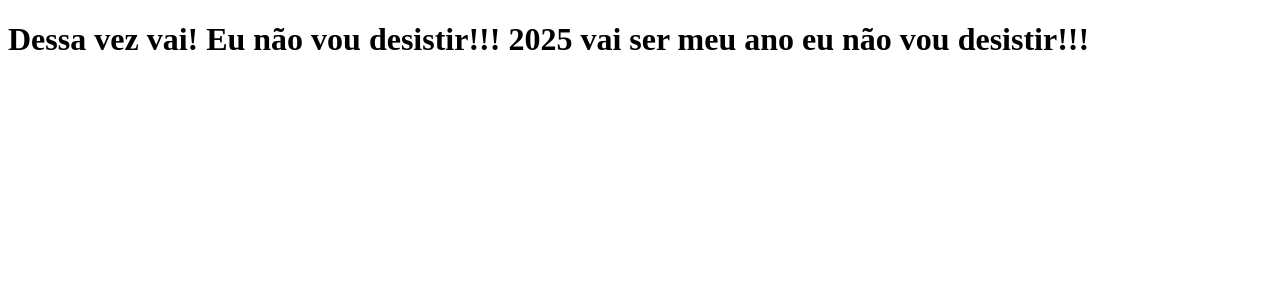
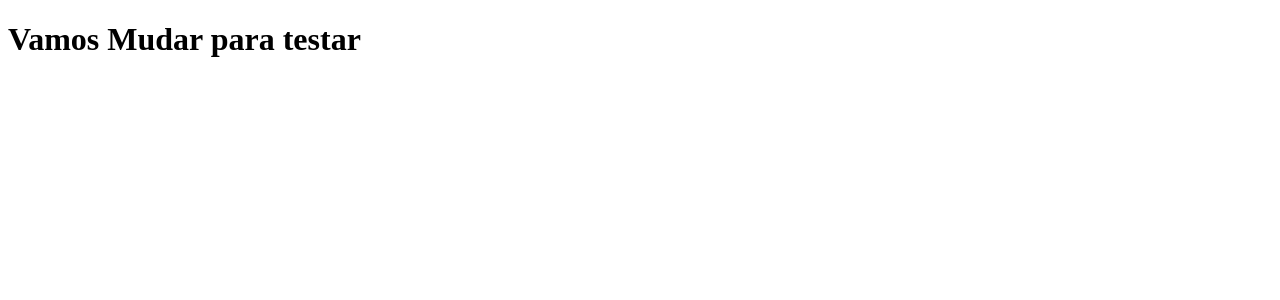
Before and after one commit to wallacegoulart/clone-tabnews, a Next.js app: page / in a window 1280 px wide. Shown: the top 300 px of the page. Built offline with nearby package versions, Linux system fonts and the light colour scheme.

Commit message:
Muandado para teste

```diff
--- a/pages/index.js
+++ b/pages/index.js
@@ -1,6 +1,5 @@
 function Home(){
-    return <h1>Dessa vez vai! Eu não vou desistir!!!
-                2025 vai ser meu ano eu não vou desistir!!!</h1>
+    return <h1>Vamos Mudar para testar</h1>
 }
 
 
```
